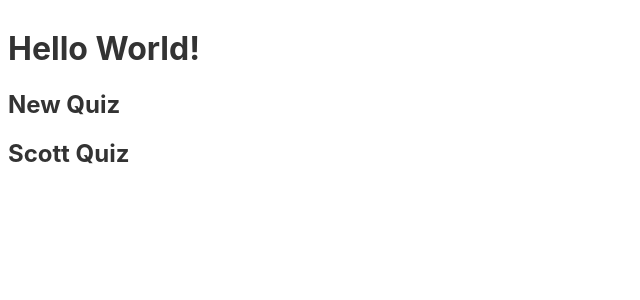
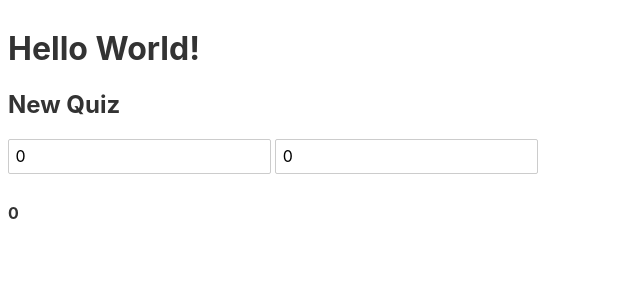
Before and after one commit to z-burke/leveluptuts-svelte-for-beginners, a Svelte app: page / in a window 1280 px wide. Shown: the top 300 px of the page, without its empty margins (0-640 px from the left). Built offline with nearby package versions, Linux system fonts and the light colour scheme.

Commit message:
05 Inputs, Binding & Reactivity

```diff
--- a/src/App.svelte
+++ b/src/App.svelte
@@ -4,4 +4,3 @@
 
 <h1>Hello World!</h1>
 <Quiz quizName="New Quiz" />
-<Quiz />
--- a/src/Quiz.svelte
+++ b/src/Quiz.svelte
@@ -1,7 +1,16 @@
 <script>
     export let quizName = "Scott Quiz";
+
+    // let title = "";
+    let a = 0;
+    let b = 0;
 </script>
 
 <div>
     <h2>{quizName}</h2>
+    <!-- <h4>{title}</h4> -->
+    <!-- <input bind:value={title} type="text" /> -->
+    <input type="number" bind:value={a} />
+    <input type="number" bind:value={b} />
+    <h4>{a + b}</h4>
 </div>
```
